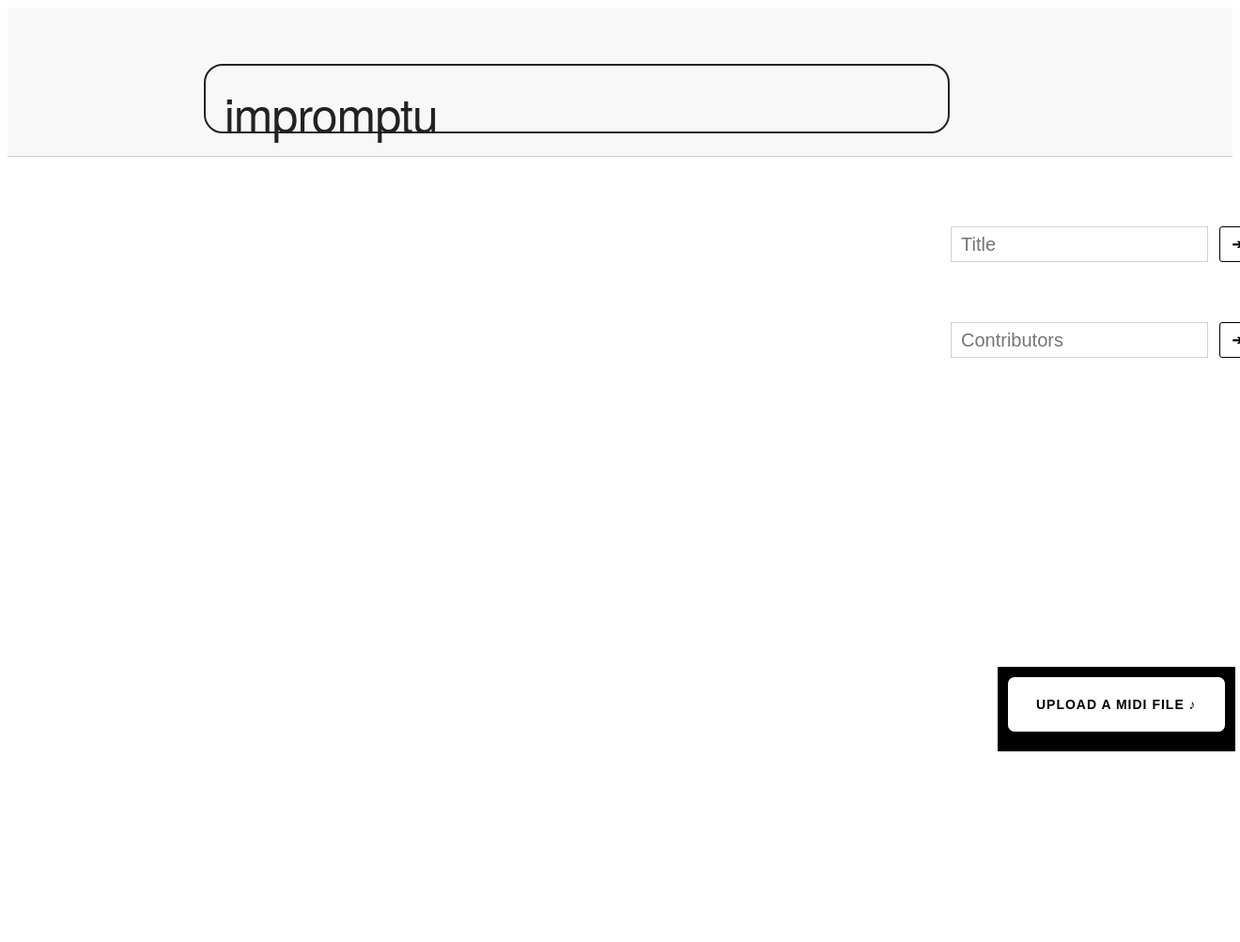
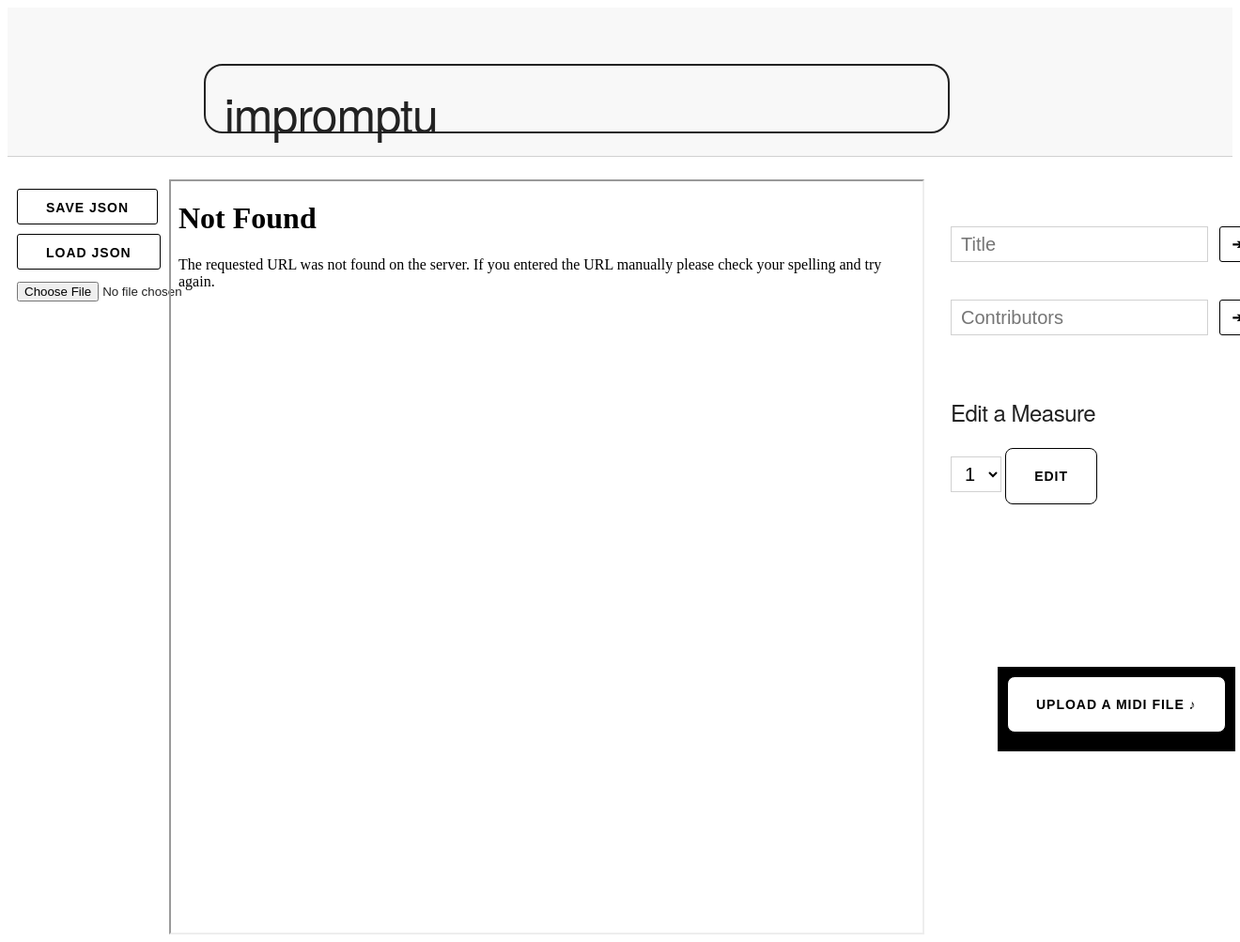
Before and after one commit to rpinsker/impromptu, a Flask app: template src/templates/home.html in a window 1320 px wide; the page is wider, and only the part inside the window is pictured. Shown: that part at 94% size. Before the commit the page ends 800 px from the top of that part, so only its background shows below. Run offline with Flask 2, Linux system fonts and the light colour scheme; the template is opened without the code that fills it: most values are stand-ins (such as "Sample title", 1, 10 or a date in 2020).

Commit message:
UI changes

```diff
--- a/src/app.py
+++ b/src/app.py
@@ -77,11 +77,12 @@ def tune():
                 lilypond_file.header_block.title = abjad.markuptools.Markup(tune.title)
                 lilypond_file.header_block.composer = abjad.markuptools.Markup(tune.contributors)
                 filenamePDF = updatePDFWithNewLY(lilypond_file)
+                print tunetoMeasures(tuneObj)
                 return render_template('home.html',filename='static/currentTune/' + filenamePDF + '.pdf')
     # page was loaded normally (not from a request to update name, contributor, or file upload)
     # so display the tune object created at the beginning of the this method
     filenamePDFTemp = updatePDFWithNewLY(lilypond_file)
-    return render_template('home.html',filename='static/currentTune/' + filenamePDFTemp + '.pdf')
+    return render_template('home.html',filename='static/currentTune/' + filenamePDFTemp + '.pdf', measures=[[1,1,2],[3,4]])
 
 
 # convert a Tune object to an array of notes usable by abjad
@@ -90,7 +91,6 @@ def tuneToNotes(tune):
         return []
     aNotes = []
 
-    print tune.getEventsList()
     for event in tune.events:# changed tuneiter2
         aChord = None
         pitches = event.getPitch()
@@ -125,6 +125,31 @@ def tuneToNotes(tune):
         if (aChord): # only set if this is a note or a chord
             aNotes.append(aChord)
     return aNotes
+
+
+def tunetoMeasures(tune):
+    if tune == None:
+        return []
+    measures = []
+    measureTime = tune.getTimeSignature()[0] / tune.getTimeSignature()[1] + 0.00
+    currentTimeLeft = measureTime
+    currentMeasure = []
+    for note in tune.events:
+        if note.duration:
+            duration = note.duration[0] / note.duration[1] + 0.00
+        else:
+            duration = 1/4
+        if currentTimeLeft == 0:
+            measures.append(currentMeasure)
+            currentTimeLeft = measureTime
+            currentMeasure = []
+        else:
+            currentMeasure.append(note)
+            currentTimeLeft -= duration
+    if len(currentMeasure) > 0:
+        measures.append(currentMeasure)
+    return measures
+
 
 
 # FOR PARSING CHORDS
--- a/src/static/css/style.css
+++ b/src/static/css/style.css
@@ -32,6 +32,11 @@
 .title-box {
     width: 300px;
     margin-left: -50px;
+}
+
+.left-panel {
+    position: absolute;
+    padding: 10px;
 }
 
 .button-box {
--- a/src/static/js/script.js
+++ b/src/static/js/script.js
@@ -13,3 +13,21 @@ window.onclick = function(event) {
         modal.style.display = "none";
     }
 }
+
+var modal2 = document.getElementById('editModal');
+var btn2 = document.getElementById('edit');
+var span2 = document.getElementsByClassName("close")[0];
+
+btn2.onclick = function() {
+    var m = document.getElementById('measure-select').value;
+    document.getElementById('edit-title').innerHTML = "Editing Measure " + m;
+    modal2.style.display = "block";
+}
+span2.onclick = function() {
+    modal2.style.display = "none";
+}
+window.onclick = function(event) {
+    if (event.target == modal2) {
+        modal2.style.display = "none";
+    }
+}
--- a/src/templates/home.html
+++ b/src/templates/home.html
@@ -28,10 +28,21 @@
     <br>
 </div>
 <br>
+<div class="left-panel">
+    <form action="/" method="POST">
+        <div class="row">
+            <input class="button" type="submit" value="Save JSON">
+        </div>
+        <div class="row">
+            <input class="button" type="submit" value="Load JSON">
+        </div>
+        <input type="file" accept="audio/*" capture="microphone">
+    </form>
+</div>
 <div class="container">
     <div class="row">
         <div class="pdf ten columns">
-            <embed src={{ filename }}  width="800px" height = "800px" align="center"></embed>
+            <iframe src={{ filename }}  width="800px" height = "800px" align="center"></iframe>
         </div>
         <div class="two columns buttons">
             <div class="title-box">
@@ -45,7 +56,6 @@
                         </div>
                     </div>
                 </form>
-                <br>
                 <form action="/" method="POST" name="form-name" value="composer">
                     <div class="row">
                         <div class="eleven columns">
@@ -57,6 +67,36 @@
                     </div>
                 </form>
             </div>
+            <br>
+            <div class="title-box">
+                <h5>Edit a Measure</h5>
+                <select id="measure-select">
+                    {% for m in range(measures|length) %}
+                        <option value={{ m + 1 }}>{{ m + 1 }}</option>
+                    {% endfor %}
+                </select>
+                <button id="edit">Edit</button>
+                <div class="modal" id="editModal">
+                    <div class="modal-content">
+                        <span class="close">x</span>
+                        <h4 id="edit-title"></h4>
+                        {% for m in range(measures|length) %}
+                            <h5>Choose a Note</h5>
+                            <select class="note-select" id={{ "ns-" + m|string }} hidden>
+                            {% for n in range(measures[m]|length) %}
+                                <option value={{ n + 1 }}>{{ n + 1 }}</option>
+                            {% endfor %}
+                            </select>
+                            {% for n in range(measures[m]|length) %}
+                                <div class="note-info" id={{ "ni-" + n|string}} hidden>
+                                    <p>Pitch: {{ measures[m][n] }}</p>
+                                </div>
+                            {% endfor %}
+                        {% endfor %}
+                    </div>
+                </div>
+            </div>
+
             <div class="button-box">
                 <button id="upload">Upload a MIDI File &#9834;</button>
                 <div class="modal" id="uploadModal">
```
